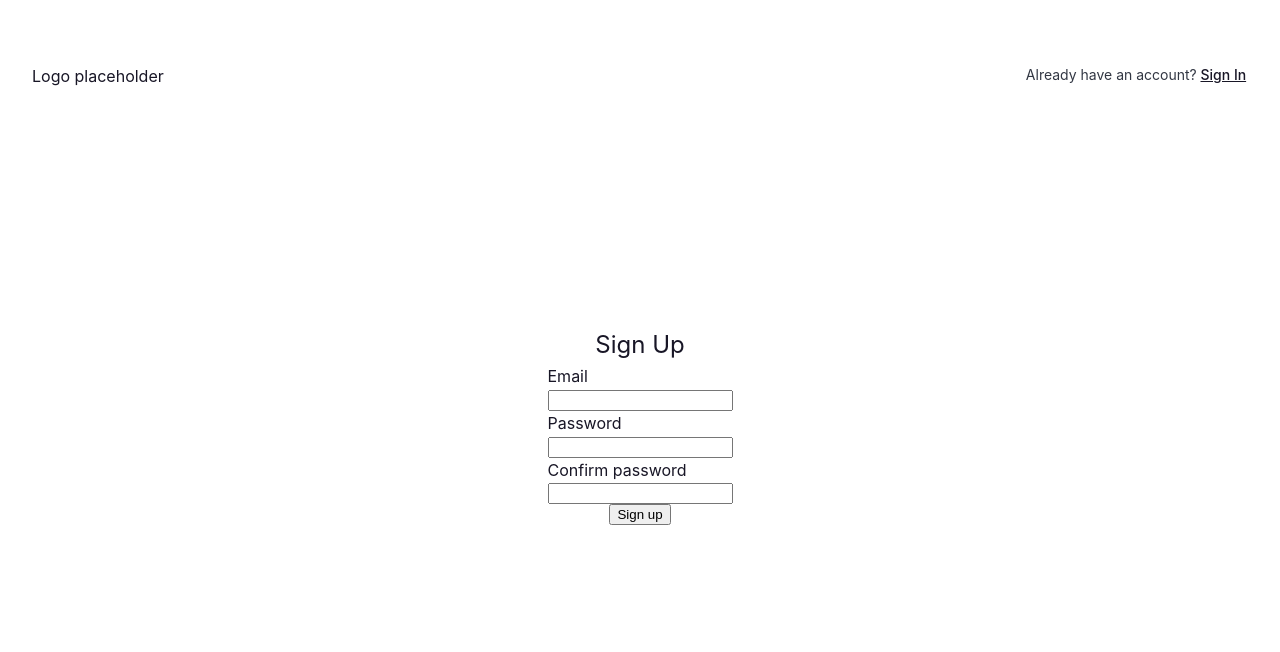
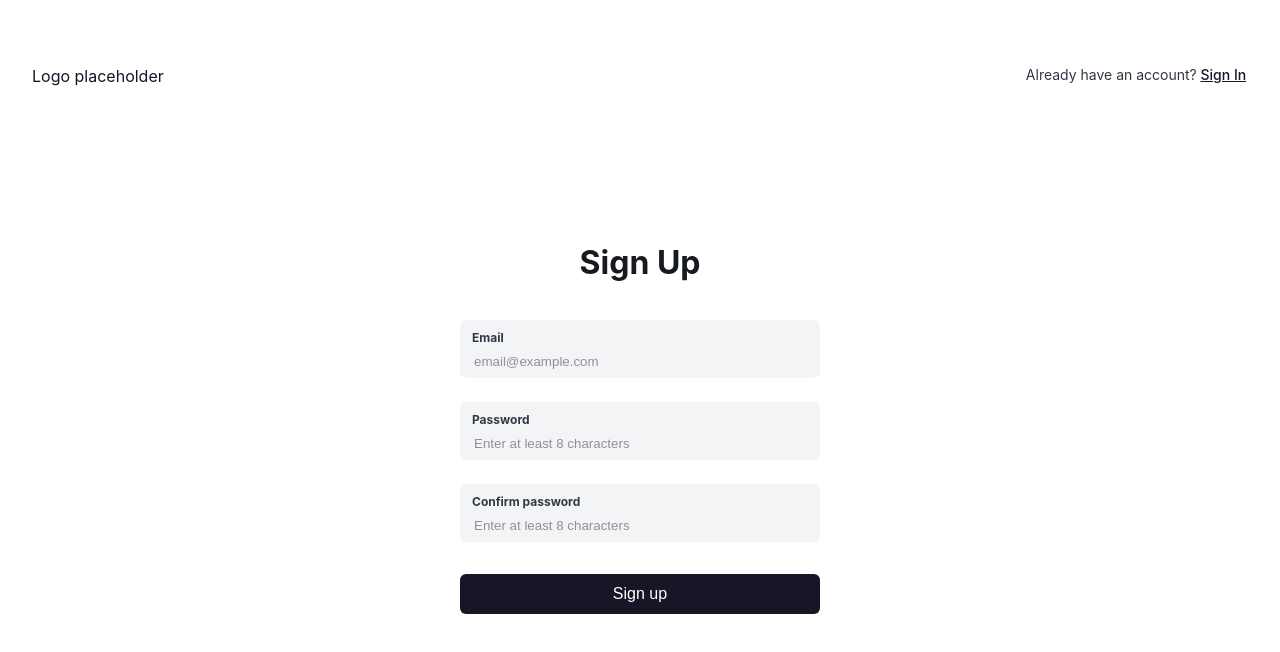
Before and after one commit to ysoares0209/api-designer, a Vue app in the folder web-app/: page /sign-up in a window 1280 px wide. Shown: the top 652 px of the page. Built offline with nearby package versions, Linux system fonts and the light colour scheme.

Commit message:
feat: add bare-bone styles for sign up page

```diff
--- a/web-app/src/components/pages/signUp.vue
+++ b/web-app/src/components/pages/signUp.vue
@@ -13,19 +13,21 @@ import Link from '../atoms/Link.vue';
         <router-link class="link" to="/">Sign In</router-link>
       </div>
     </header>
-    <section>
+    <section class="sign-up-form">
       <h1>Sign Up</h1>
+      <div class="form-fields">
         <div class="input">
           <label for="email">Email</label>
-        <input id="email" />
+          <input id="email" placeholder="email@example.com" />
         </div>
         <div class="input">
           <label for="password">Password</label>
-        <input id="password" />
+          <input id="password" placeholder="Enter at least 8 characters" />
         </div>
         <div class="input">
           <label for="confirmPassword">Confirm password</label>
-        <input id="confirmPassword" />
+          <input id="confirmPassword" placeholder="Enter at least 8 characters" />
+        </div>
       </div>
       <button>Sign up</button>
     </section>
@@ -73,8 +75,67 @@ section {
   line-height: 22px;
 }
 
+.sign-up-form {
+  display: flex;
+  flex-direction: column;
+  gap: 2rem;
+
+  h1 {
+    font-size: 2rem;
+    font-weight: 700;
+    color: #171A1FFF
+  }
+}
+
+.form-fields {
+  display: flex;
+  flex-direction: column;
+  gap: 1.5rem;
+}
+
 .input {
   display: flex;
   flex-direction: column;
+  justify-content: space-between;
+  background-color: #F3F4F6;
+  width: 22.5rem;
+  height: 3.625rem;
+  font-size: 0.875rem;
+  padding: 0.5rem 0.75rem;
+  border-radius: 6px;
+
+  label {
+    font-size: 0.75rem;
+    font-weight: 700;
+    line-height: 20px;
+    color: #323743
+  }
+
+  input {
+    background-color: inherit;
+    border: none;
+    color: #323743
+  }
+
+  input:focus {
+    outline: none;
+  }
+
+  input::placeholder {
+    color: #8F9197
+  }
+}
+
+button {
+  background-color: #181626;
+  color: #FFFF;
+  border: none;
+  padding: 0;
+  margin: 0;
+  width: 22.5rem;
+  height: 2.5rem;
+  border-radius: 6px;
+  cursor: pointer;
+  font-size: 1rem;
 }
 </style>
```
Lines whose indentation alone changed are shown as unchanged.
